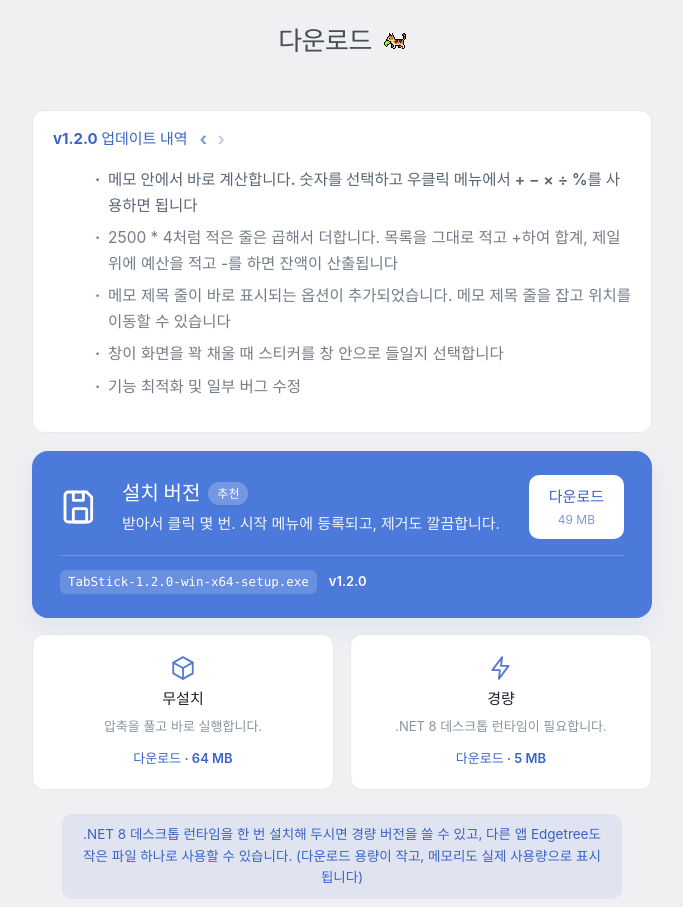
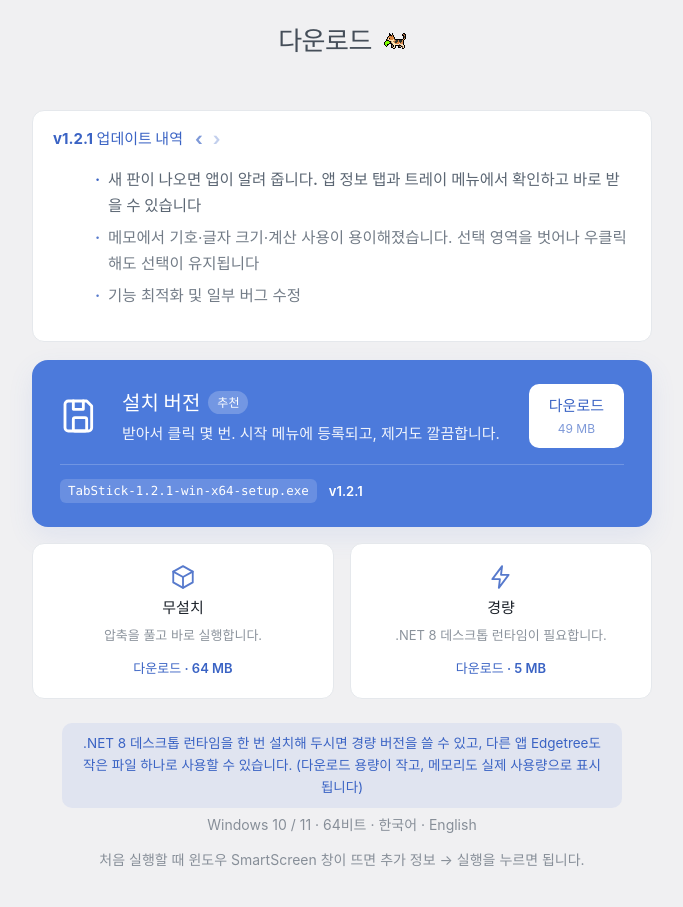
Before and after one commit to legendsteel11-dotcom/tabstick-app, a Vue app: page / in a window 1280 px wide. Shown: the part 4400-5307 px from the top of the page, without its empty margins (298-981 px from the left). Built offline with nearby package versions, Linux system fonts and the light colour scheme; a web font is replaced by a local one.

Commit message:
Point the page at 1.2.1
The download links and the changelog move up a version, now that the release
is up and the files are there to link to.

```diff
--- a/src/components/DownloadSection.vue
+++ b/src/components/DownloadSection.vue
@@ -53,7 +53,7 @@
 
 // 표시용 버전(배지 "v1.0.2")과 릴리즈 태그(v1.0.2)는 여기. channel이 비면 (Beta) 알약이 사라진다 -
 // 2026-07-26에 뗐다(개인 프로그램의 베타 표기가 "덜 만든 것"으로 읽힌다는 지적).
-const version = '1.2.0'
+const version = '1.2.1'
 const channel = ''
 
 /**
--- a/src/i18n.ts
+++ b/src/i18n.ts
@@ -163,6 +163,14 @@
       // 광고가 앞서 나가지 않는다(예전 notesVersion 상수가 하던 일을 데이터가 스스로 한다).
       // 1.0.2 이하는 싣지 않는다 - 한두 줄 요약뿐이라 목록이 채워 넣은 것처럼 보인다.
       notes: [
+        {
+          version: '1.2.1',
+          items: [
+            '새 판이 나오면 앱이 알려 줍니다. 앱 정보 탭과 트레이 메뉴에서 확인하고 바로 받을 수 있습니다',
+            '메모에서 기호·글자 크기·계산 사용이 용이해졌습니다. 선택 영역을 벗어나 우클릭해도 선택이 유지됩니다',
+            '기능 최적화 및 일부 버그 수정',
+          ],
+        },
         {
           version: '1.2.0',
           items: [
@@ -451,6 +459,14 @@
       notesNewer: 'Newer update notes',
       notes: [
         {
+          version: '1.2.1',
+          items: [
+            'The app now tells you when a new version is out - check the About tab or the tray menu and get it there',
+            'Symbols, text size and the sum row are easier to use in a memo - the selection holds even when the right click lands outside it',
+            'Refinements and bug fixes',
+          ],
+        },
+        {
           version: '1.2.0',
           items: [
             'Calculate inside a memo - select the numbers and use + - × ÷ % in the right-click menu',
```
Also changed, not shown: 1 other file (tests, documents, lock files or other folders).
